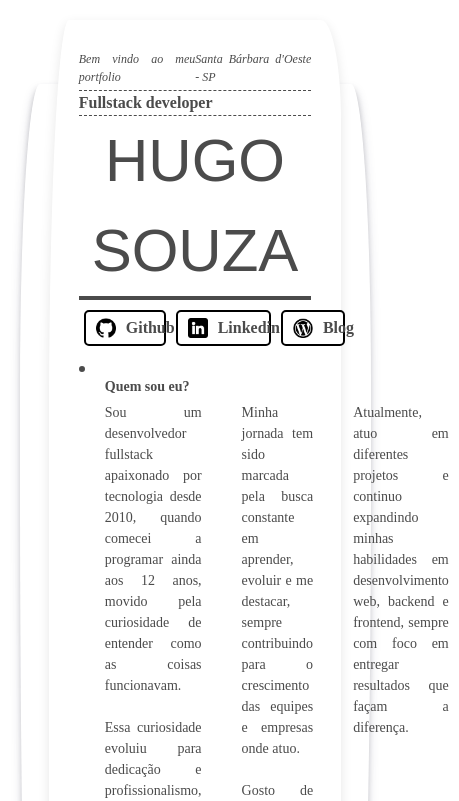
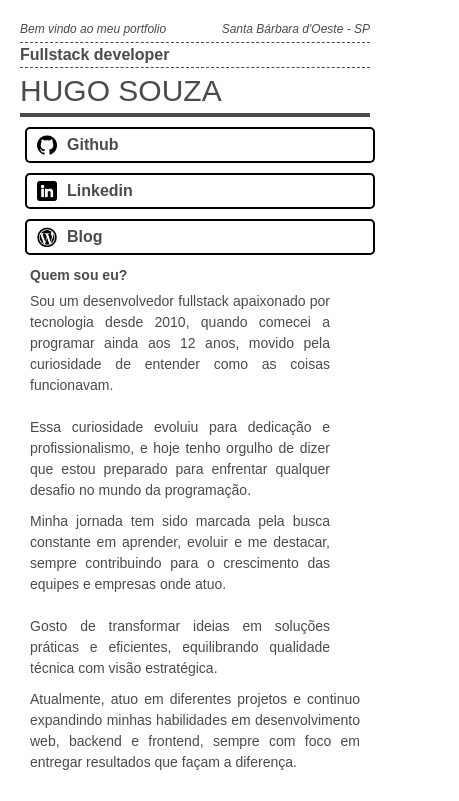
Before and after one commit to hugodesenv/next-portfolio, a Next.js app: page / in a window 390 px wide. Shown: the top 801 px of the page, 459 px wide, since content can reach past the window. Built offline with nearby package versions, Linux system fonts and the light colour scheme.

Commit message:
feat-mobile first

```diff
--- a/src/app/globals.css
+++ b/src/app/globals.css
@@ -14,7 +14,7 @@
 
 @media (prefers-color-scheme: dark) {
   :root {
-    --background: #f3f3f3;
+    --background: #ffffff;
     --foreground: #4b4b4b;
   }
 }
@@ -31,5 +31,5 @@ body {
   margin: 0px;
   padding: 0px;
   text-align: justify;
-  font-family: 'Times New Roman', Times, serif;
+  font-family: Arial, Helvetica, sans-serif;
 }
--- a/src/app/page.tsx
+++ b/src/app/page.tsx
@@ -3,7 +3,6 @@ import { Header } from "@/components/Header";
 import { LocalTrabalhado } from "@/components/LocalTrabalhado";
 import { Menu } from "@/components/Menu";
 import { Pagina } from "@/components/Pagina";
-import { PaginaBackground } from "@/components/PaginaBackground";
 import { Rodape } from "@/components/Rodape";
 import { Sobre } from "@/components/Sobre";
 import { Spacer } from "@/components/Spacer";
@@ -11,13 +10,12 @@ import { Spacer } from "@/components/Spacer";
 export default function Home() {
   return (
     <>
-      <PaginaBackground />
       <Pagina>
         <Header />
         <Spacer tamanho={10} />
         <Menu />
+        <Sobre />
         <Spacer tamanho={20} />
-        <Sobre />
         <LocalTrabalhado />
         <Spacer tamanho={10} />
         <Habilidades />
--- a/src/components/Header.tsx
+++ b/src/components/Header.tsx
@@ -23,9 +23,8 @@ export const Header = () => {
 
 const style = {
   autor: {
-    fontSize: '60px',
-    fontFamily: "fantasy",
-    textAlign: "center",
+    fontSize: '30px',
+    fontFamily: "Arial",
   },
   lista: { width: '100%' },
   conjunto: {
--- a/src/components/LocalTrabalhado.tsx
+++ b/src/components/LocalTrabalhado.tsx
@@ -1,6 +1,5 @@
 import { ReactNode } from "react";
 import { Dropdown } from "./Dropdown";
-import { Spacer } from "./Spacer";
 
 export const LocalTrabalhado = () => {
   return <>
--- a/src/components/Pagina.tsx
+++ b/src/components/Pagina.tsx
@@ -1,22 +1,9 @@
-import { CSSProperties } from "react";
+import '../css/pagina.css';
 
 export const Pagina = ({ children }: any) => {
   return (
-    <div style={style}>
+    <div className='pagina'>
       {children}
     </div>
   )
 }
-
-const style = {
-  position: 'relative',
-  zIndex: 1,
-  backgroundColor: "white",
-  margin: "0px auto",
-  marginTop: "20px",
-  marginBottom: "20px",
-  borderRadius: "20px 20px 55px 35px / 400px 100px 100px 100px",
-  boxShadow: "rgba(0, 0, 0, 0.1) 0px 4px 12px",
-  padding: "30px",
-  width: "75%",
-} as CSSProperties;
--- a/src/components/PaginaBackground.tsx
+++ /dev/null
@@ -1,5 +0,0 @@
-import '../css/paginabg.css';
-
-export const PaginaBackground = () => {
-  return <div className='pagina-bg' />
-}
--- a/src/components/Sobre.tsx
+++ b/src/components/Sobre.tsx
@@ -1,19 +1,20 @@
-import { CSSProperties } from "react"
+import '../css/sobre.css';
 
 export const Sobre = () => {
   return (
-    <div style={style.corpo}>
-      {/** pra nao esticar a imagem */}
-      <div>
-        <img style={style.foto} src="hugo.png" />
-      </div>
-      <div style={style.corpo_sobre}>
-        <h4 style={style.titulo}>Quem sou eu?</h4>
-        <div style={style.texto}>
-          <ul style={{ display: 'flex', justifyContent: 'space-between' }}>
-            <li style={{ flex: 1 }}>
-              <ul style={style.lista}>
-                <li style={{ paddingRight: '30px', width: '100%' }}>
+    <div className="sobre-corpo">
+      {/**
+       *<div>
+          <img className="sobre-foto" src="hugo.png" />
+        </div>
+       */}
+      <div className="sobre-corpo-sobre">
+        <h4 className="sobre-titulo">Quem sou eu?</h4>
+        <div className="sobre-texto">
+          <ul className="sobre-lista">
+            <li>
+              <ul>
+                <li>
                   Sou um desenvolvedor fullstack apaixonado por tecnologia desde 2010, quando comecei a programar ainda aos 12 anos, movido pela
                   curiosidade de entender como as coisas funcionavam.
                   <br /><br />
@@ -22,13 +23,13 @@ export const Sobre = () => {
                     qualquer desafio no mundo da programação.
                   </p>
                 </li>
-                <li style={{ paddingRight: '30px', width: '100%' }}>
+                <li>
                   Minha jornada tem sido marcada pela busca constante em aprender, evoluir e me destacar, sempre contribuindo para o crescimento das
                   equipes e empresas onde atuo.
                   <br /><br />
                   <p>Gosto de transformar ideias em soluções práticas e eficientes, equilibrando qualidade técnica com visão estratégica.</p>
                 </li>
-                <li style={{ width: '100%' }}>
+                <li>
                   Atualmente, atuo em diferentes projetos e continuo expandindo minhas habilidades em desenvolvimento web, backend e frontend,
                   sempre com foco em entregar resultados que façam a diferença.
                 </li>
@@ -40,29 +41,3 @@ export const Sobre = () => {
     </div>
   )
 }
-
-const style = {
-  titulo: {
-    fontWeight: 'bold',
-  },
-  corpo: { display: 'flex', gap: '10px' },
-  foto: {
-    border: '3px solid',
-    borderRadius: '10px',
-    width: '200px',
-  },
-  corpo_sobre: {
-    flex: 1,
-    padding: '10px',
-    fontSize: '14px'
-  },
-  texto: {
-    width: '100%',
-    marginTop: '5px',
-  },
-  lista: {
-    gap: '10px',
-    display: 'flex',
-    justifyContent: 'space-between'
-  }
-} as Record<string, CSSProperties>;
--- a/src/css/menu.css
+++ b/src/css/menu.css
@@ -31,9 +31,8 @@ button {
 }
 
 .menus button:hover {
-  background-color: rgb(222, 222, 222);
   transition: 0.3s;
-  border: 2px solid rgb(151, 151, 151);
+  border: 2px solid rgb(181, 181, 181);
 }
 
 .menus button {
@@ -44,3 +43,15 @@ button {
   padding-left: 10px;
   font-weight: bold;
 }
+
+@media (max-width: 768px) {
+  .menus {
+    display: flex;
+    flex-direction: column;
+    gap: 10px;
+  }
+
+  .menus li {
+    margin: 0px;
+  }
+}
--- /dev/null
+++ b/src/css/pagina.css
@@ -0,0 +1,19 @@
+.pagina {
+  background-color: white;
+  margin: 0 auto;
+  margin-top: 20px;
+  margin-bottom: 20px;
+  border-radius: 20px 20px 55px 35px / 400px 100px 100px 100px;
+  box-shadow: rgba(0, 0, 0, 0.07) 0px 1px 2px, rgba(0, 0, 0, 0.07) 0px 2px 4px, rgba(0, 0, 0, 0.07) 0px 4px 8px, rgba(0, 0, 0, 0.07) 0px 8px 16px, rgba(0, 0, 0, 0.07) 0px 16px 32px, rgba(0, 0, 0, 0.07) 0px 32px 64px;
+  padding: 40px;
+  width: 98%;
+}
+
+@media (max-width: 768px) {
+  .pagina {
+    width: 100%;
+    border-radius: 0px;
+    margin: 0px;
+    padding: 20px;
+  }
+}
--- a/src/css/paginabg.css
+++ /dev/null
@@ -1,11 +0,0 @@
-.pagina-bg {
-  background-color: rgb(255, 255, 255);
-  height: 1400px;
-  width: 90%;
-  position: absolute;
-  left: 5%;
-  top: 10%;
-  margin-bottom: 50px;
-  border-radius: 20px 20px 55px 35px / 300px 300px 1000px 1000px;
-  box-shadow: rgba(50, 50, 93, 0.25) 0px 6px 12px -2px, rgba(0, 0, 0, 0.3) 0px 3px 7px -3px;
-}
--- /dev/null
+++ b/src/css/sobre.css
@@ -0,0 +1,64 @@
+.sobre-corpo {
+  display: flex;
+  gap: 10px;
+}
+
+.sobre-foto {
+  border-radius: 10px;
+  width: 200px;
+}
+
+.sobre-corpo-sobre {
+  flex: 1;
+  padding: 10px;
+  font-size: 14px;
+}
+
+.sobre-titulo {
+  font-weight: bold;
+}
+
+.sobre-texto {
+  width: 100%;
+  margin-top: 5px;
+}
+
+.sobre-lista {
+  display: flex;
+  gap: 10px;
+  justify-content: space-between;
+  list-style: none;
+}
+
+.sobre-lista>li {
+  flex: 1;
+}
+
+.sobre-lista li ul {
+  display: flex;
+  gap: 10px;
+  justify-content: space-between;
+  list-style: none;
+  padding: 0;
+}
+
+.sobre-lista li ul li {
+  width: 100%;
+  padding-right: 30px;
+  flex-wrap: wrap;
+}
+
+.sobre-lista li ul li:last-child {
+  padding-right: 0;
+}
+
+@media (max-width: 768px) {
+  /** forçar a foto sumir */
+  .sobre-foto {
+    display: none;
+  }
+
+  .sobre-lista ul {
+    flex-direction: column;
+  }
+}
```
Also changed, not shown: public/hugo.png.
